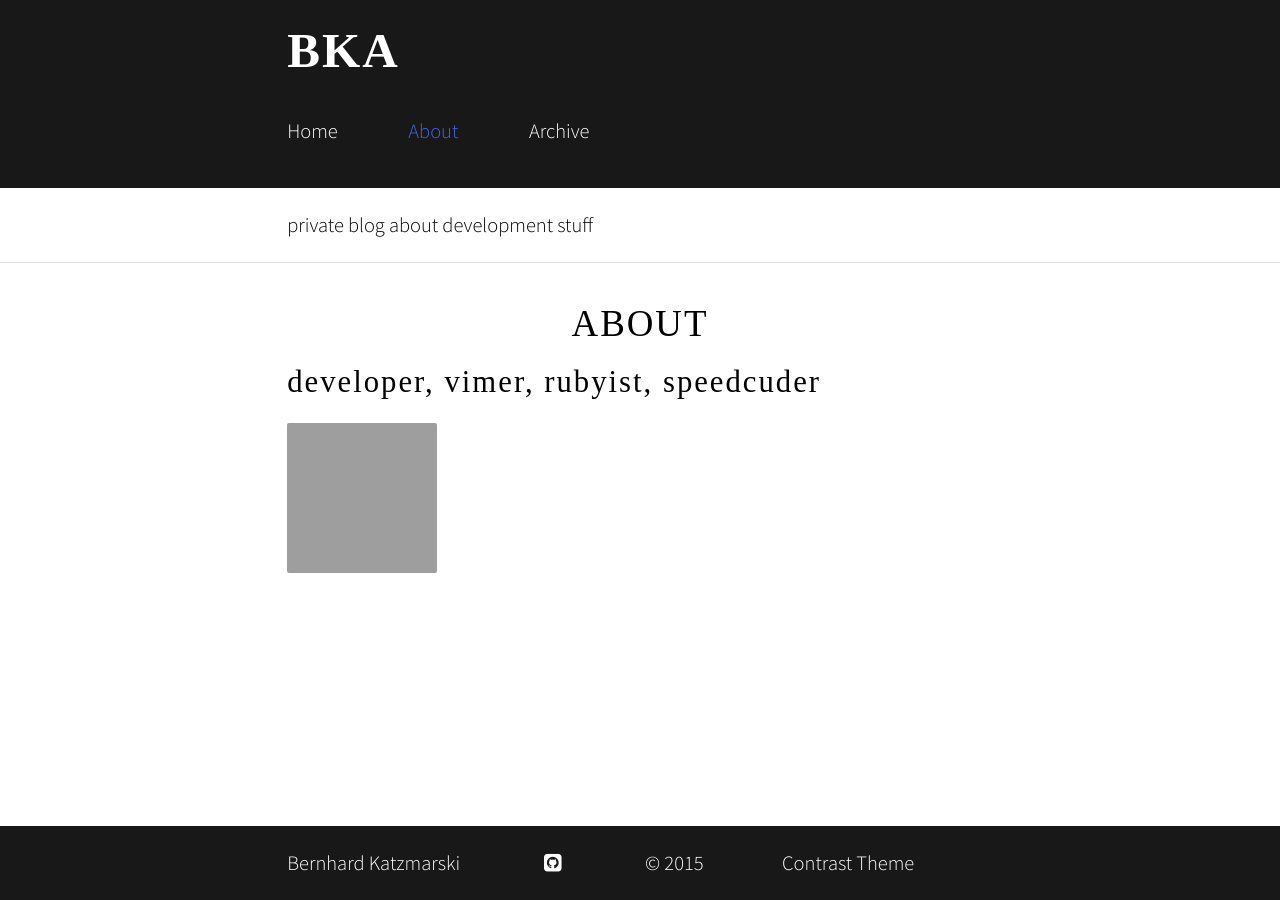
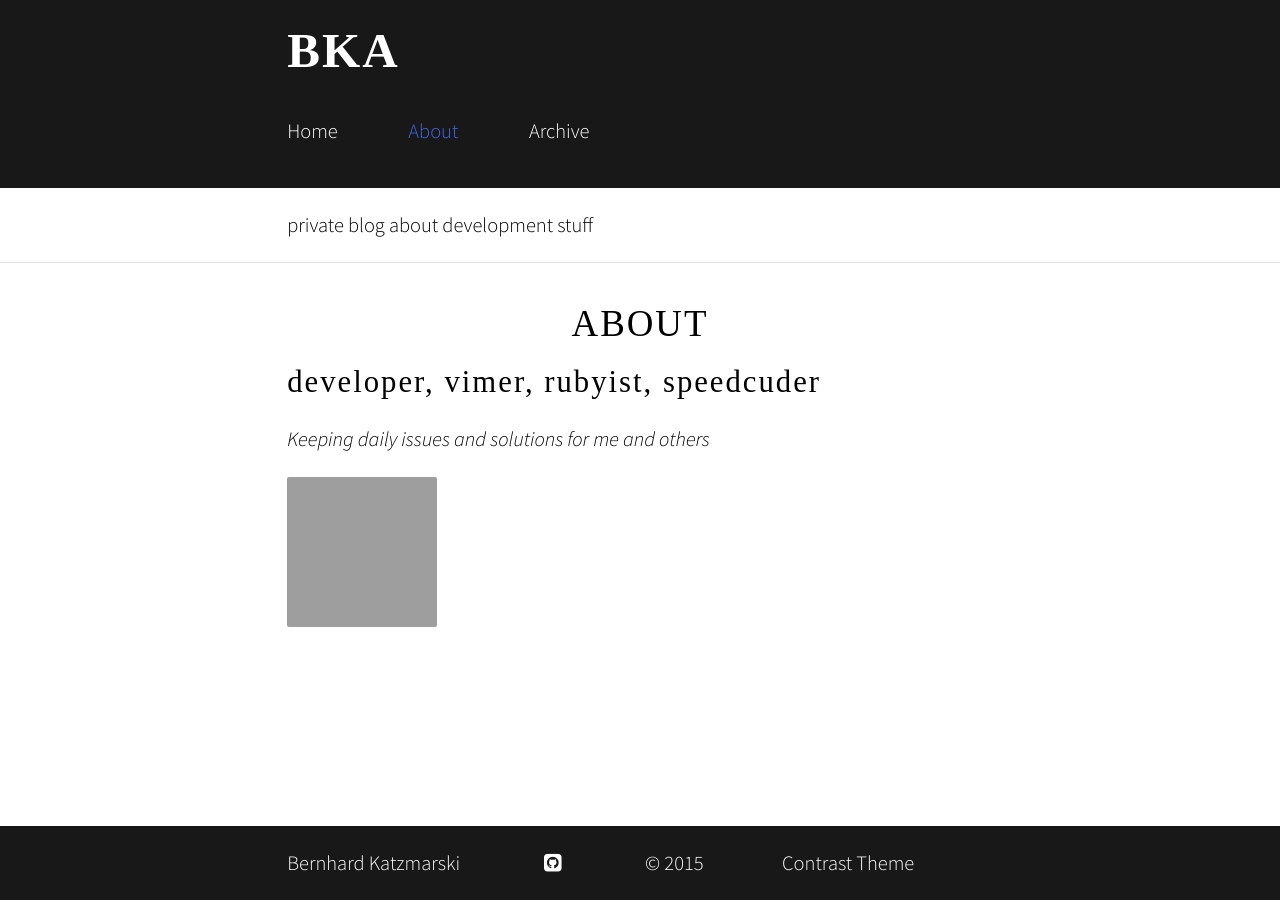
Before and after one commit to bka/bka.github.io, a Jekyll site: the page built from about.md, in a window 1280 px wide. Built offline with Jekyll 4.4.1, drawn with Linux system fonts in a browser that asks for light colours; nearby versions of some CDN libraries; some web fonts are replaced; grey boxes are pictures that could not be loaded.

Commit message:
updated readme and about

```diff
--- a/about.md
+++ b/about.md
@@ -6,4 +6,6 @@ permalink: /about/
 developer, vimer, rubyist, speedcuder
 ===============
 
+_Keeping daily issues and solutions for me and others_
+
 ![avatar](https://avatars2.githubusercontent.com/u/584644?v=3&s=150)
```
Also changed, not shown: README.md.
